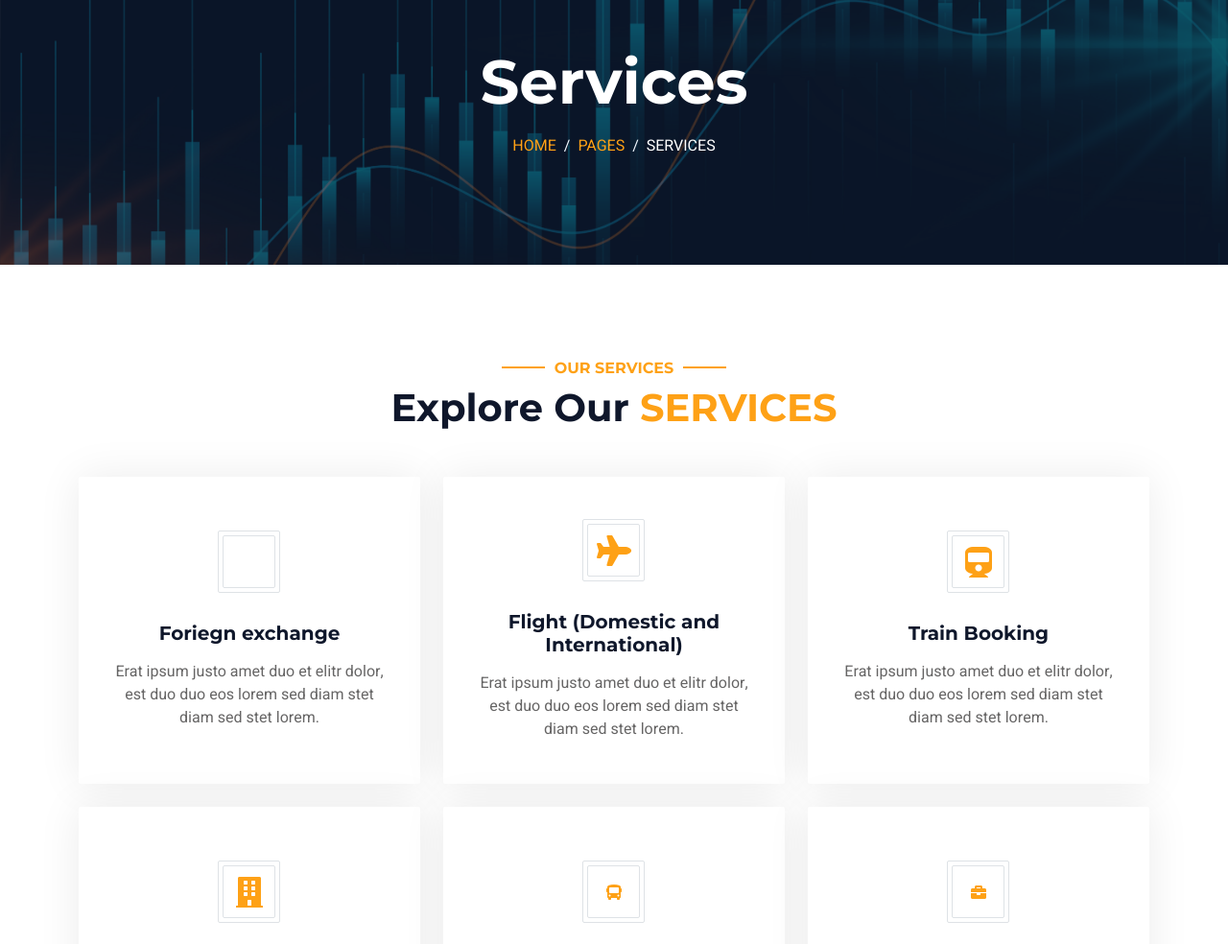
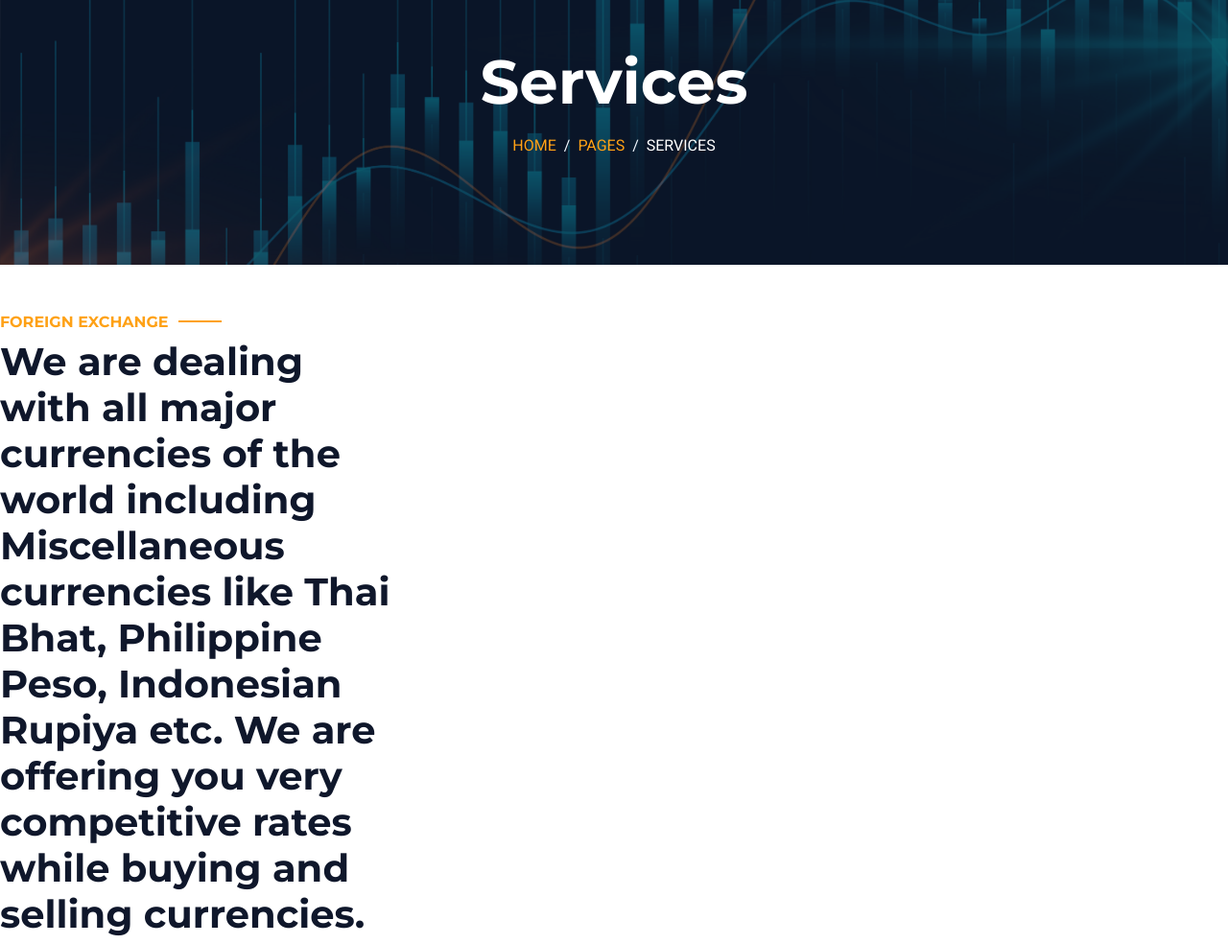
Before and after one commit to nicksdev29/forexWeb, a PHP site: page /service.php in a window 1280 px wide. Shown: the part 115-1099 px from the top of the page at 96% size. Run offline with PHP 8.4, Linux system fonts and the light colour scheme; some libraries are stand-ins or nearby versions.

Commit message:
add content in service

```diff
--- a/booking.php
+++ b/booking.php
@@ -171,7 +171,7 @@
                                     <div class="col-12">
                                         <div class="form-floating">
                                             <textarea class="form-control" placeholder="Special Request" id="message" style="height: 100px"></textarea>
-                                            <label for="message">Special Request</label>
+                                            <label for="message">Special Request (Destination)</label>
                                         </div>
                                     </div>
                                     <div class="col-12">
--- a/service.php
+++ b/service.php
@@ -67,6 +67,13 @@
 
 
         <!-- Service Start -->
+        <h6 class="section-title text-center text-primary text-uppercase">Foreign Exchange</h6>
+        <div class="row g-4">
+                    <div class="col-lg-4 col-md-6 wow fadeInUp" data-wow-delay="0.1s">
+                        <h1> We are dealing with all major currencies of the world including Miscellaneous currencies like Thai Bhat, Philippine Peso, Indonesian Rupiya etc. We are offering you very competitive rates while buying and selling currencies.</h1>
+                    </div>
+                    </div>
+
         <div class="container-xxl py-5">
             <div class="container">
                 <div class="text-center wow fadeInUp" data-wow-delay="0.1s">
```
